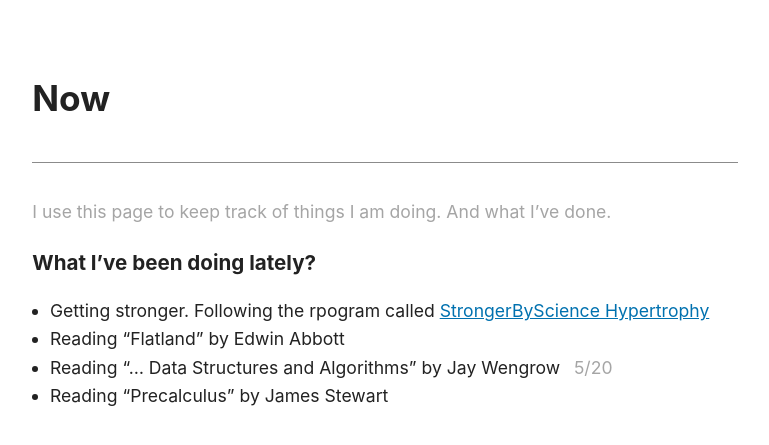
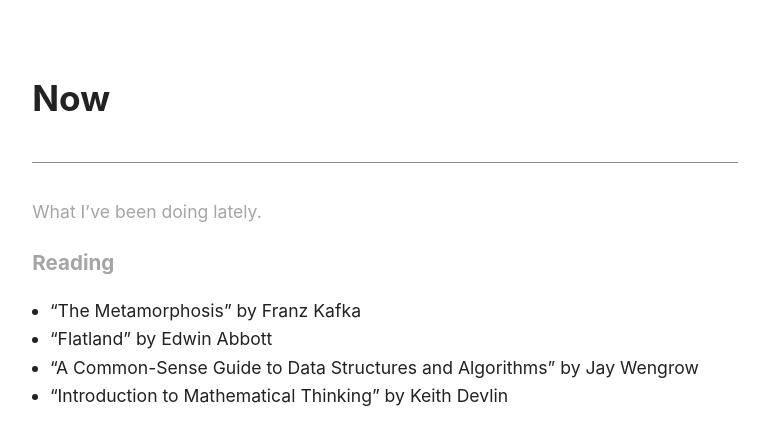
Before and after one commit to anshulxyz/anshulxyz.github.io, a Jekyll site: the page built from now.md, in a window 1280 px wide. Shown: the top 445 px of the page, without its empty margins (255-1024 px from the left). Built offline with Jekyll 4.4.1, drawn with Linux system fonts in a browser that asks for light colours.

Commit message:
Update now page

```diff
--- a/now.md
+++ b/now.md
@@ -3,15 +3,15 @@ title: "Now"
 layout: page
 ---
 
-I use this page to keep track of things I am doing. And what I've done.
+What I've been doing lately.
 {:.muted}
 
-### What I've been doing lately?
-
-- Getting stronger. Following the rpogram called [StrongerByScience Hypertrophy](https://www.strongerbyscience.com/)
-- Reading "Flatland" by Edwin Abbott
-- Reading "... Data Structures and Algorithms" by Jay Wengrow &ensp;<span class="muted">5/20</span>
-- Reading "Precalculus" by James Stewart
+### Reading
+{:.muted}
+- "The Metamorphosis" by Franz Kafka
+- "Flatland" by Edwin Abbott
+- "A Common-Sense Guide to Data Structures and Algorithms" by Jay Wengrow
+- "Introduction to Mathematical Thinking" by Keith Devlin
 
 <!--
 #### To start
```
